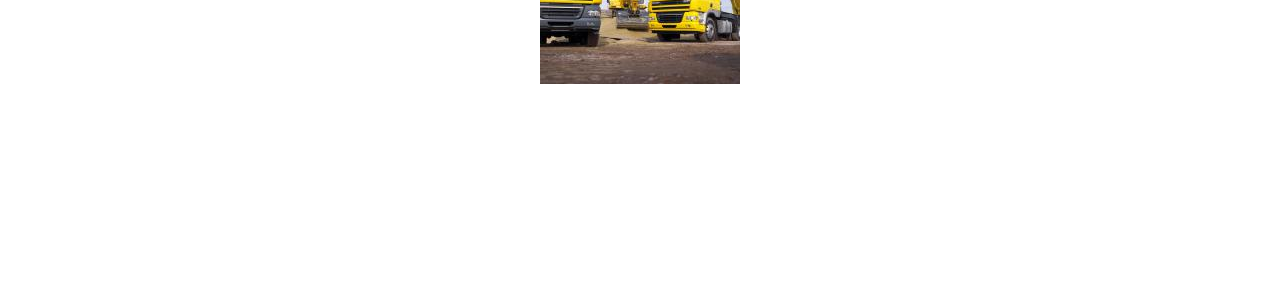
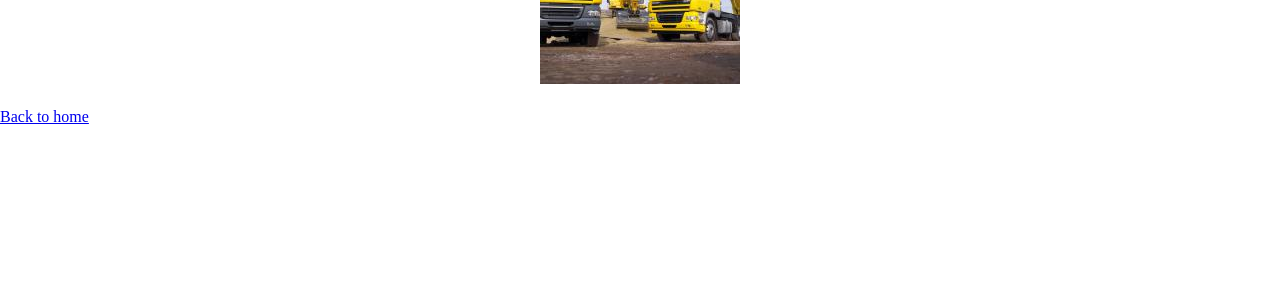
Before and after one commit to iudin/iudin.github.io, a Jekyll site: the page gallery/index.html, which Jekyll copies as it is, in a window 1280 px wide. Shown: the part 433-733 px from the top of the page. Built offline with Jekyll 4.4.1, drawn with Linux system fonts in a browser that asks for light colours.

Commit message:
Add back link to home

```diff
--- a/gallery/index.html
+++ b/gallery/index.html
@@ -44,6 +44,7 @@
 		<figure><img src="/gallery/img/thumbnails/006.jpg" alt=""></figure>
 		<figure><img src="/gallery/img/thumbnails/007.jpg" alt=""></figure>
 	</div><!-- /.gallery -->
+	<p><a href="https://iudin.github.io">Back to home</a></p>
 </article>
 <footer>
 	<p>&copy; Fedor Iudin</p>
```
